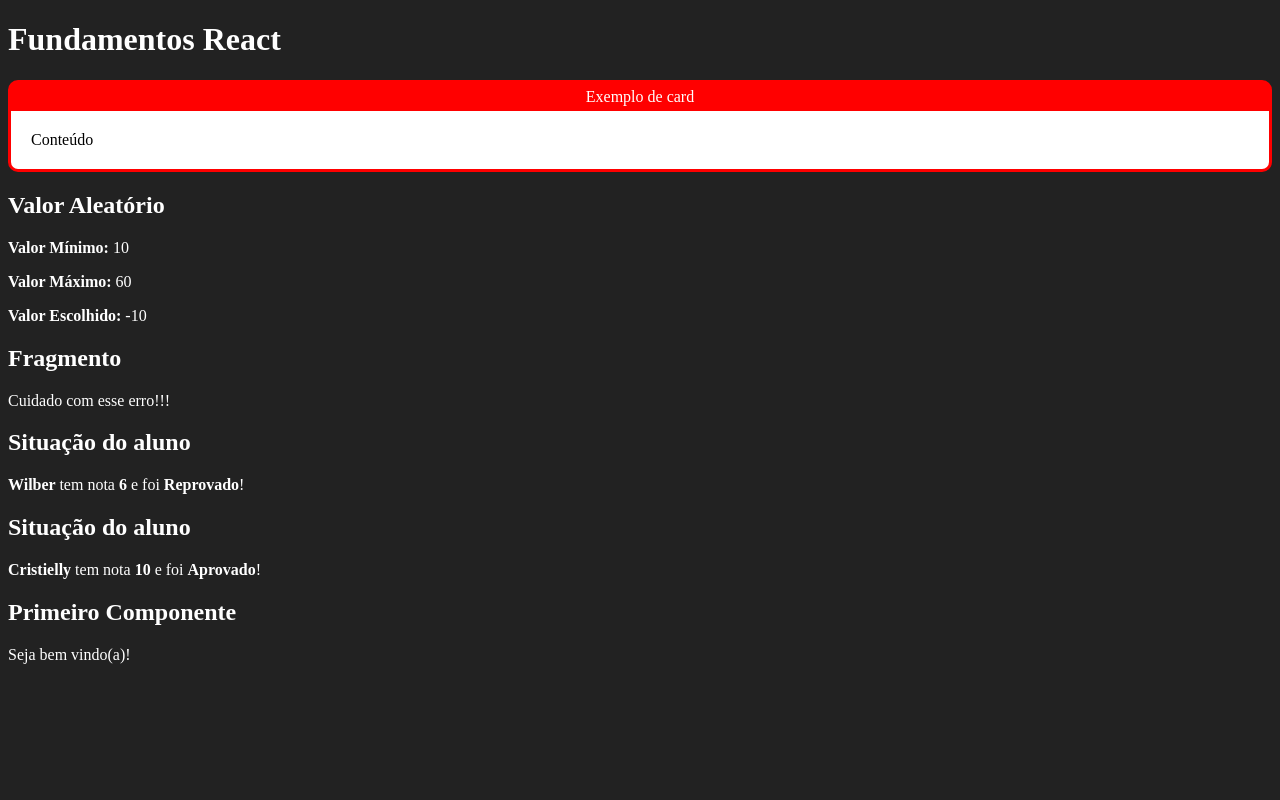
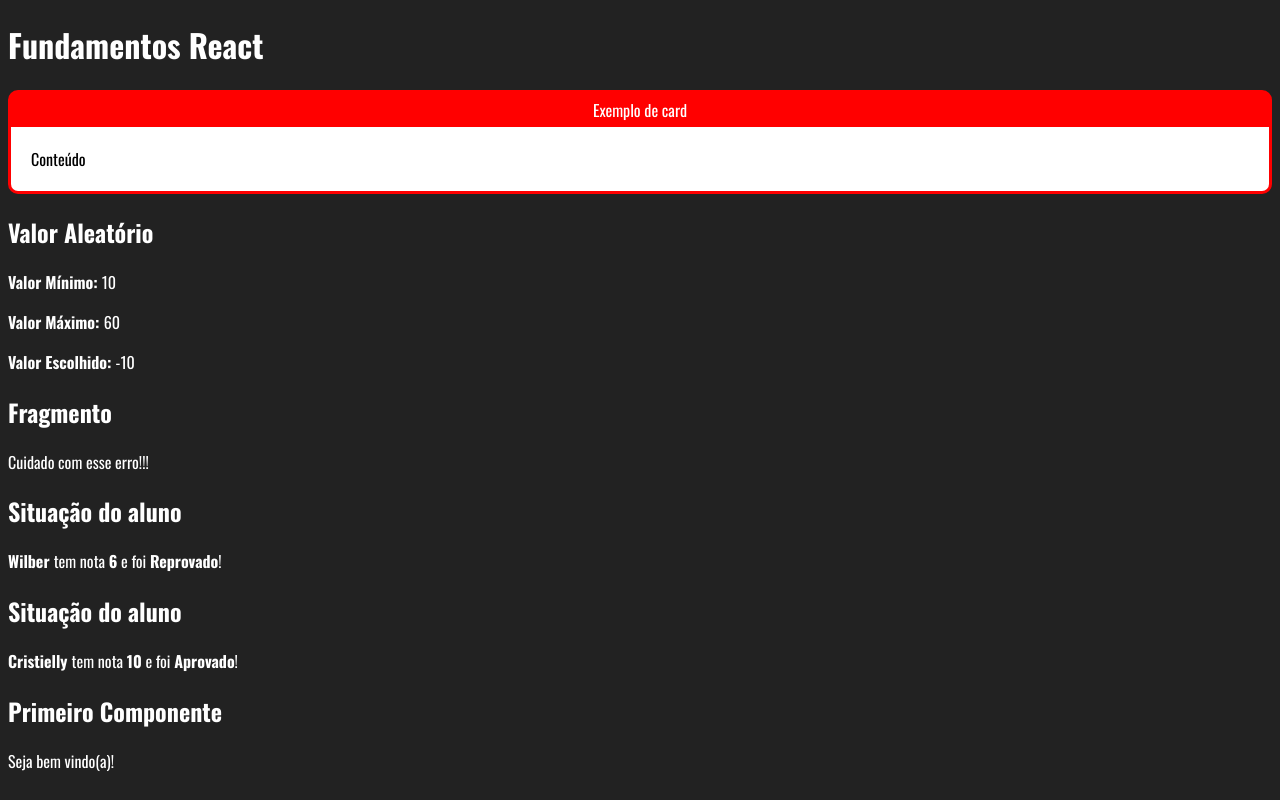
Before and after one commit to wilberchair/curso-react, a React (Create React App) app in the folder fundamentos-react/: page / in a window 1280 px wide. Built offline with nearby package versions, Linux system fonts and the light colour scheme.

Commit message:
feat(react): incluindo a font oswald no css do body

```diff
--- a/fundamentos-react/src/index.css
+++ b/fundamentos-react/src/index.css
@@ -1,4 +1,5 @@
 body {
   background-color: #222;
   color: #fff;
+  font-family: Oswald;
 }
```
